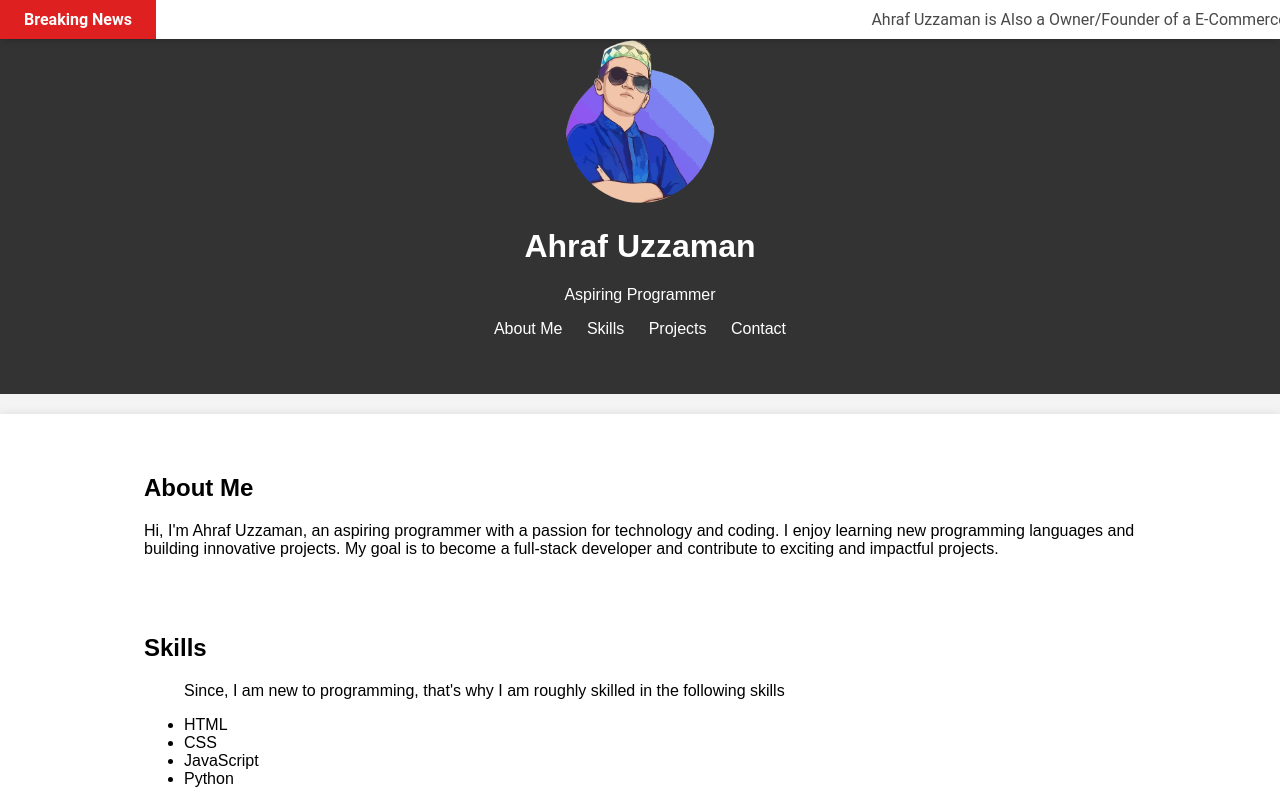
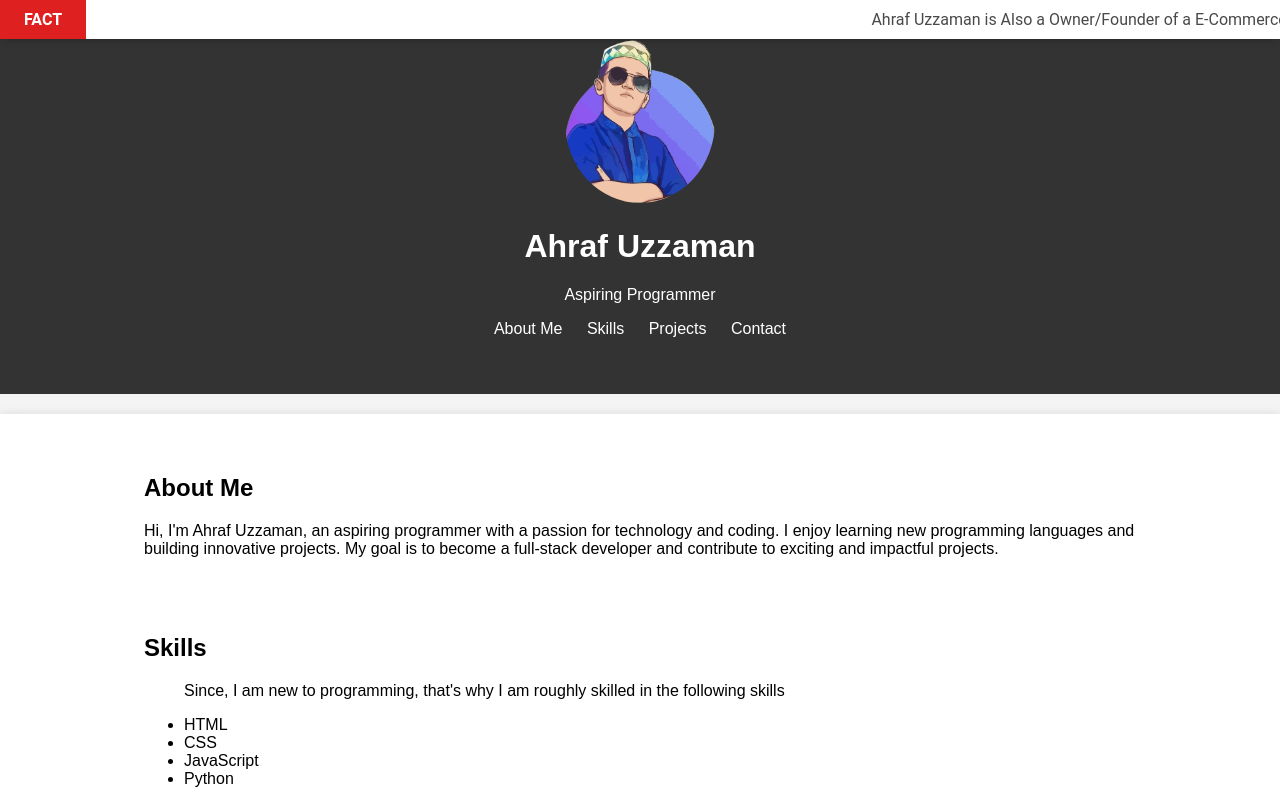
Before and after one commit to ahraf-uzzaman/portfolio2, a plain HTML site: page index.html in a window 1280 px wide. Shown: the top 800 px of the page. Drawn offline with Linux system fonts and the light colour scheme.

Commit message:
Update index.html

```diff
--- a/index.html
+++ b/index.html
@@ -50,7 +50,7 @@
     <script src="scripts.js"></script>
     <div class="news-container">
         <div class="title">
-            Breaking News
+            FACT
         </div>
 
         <ul>
```
